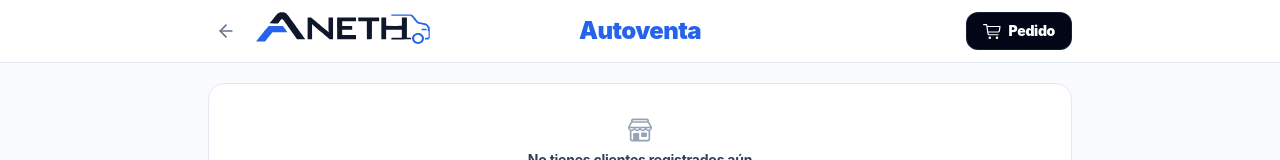
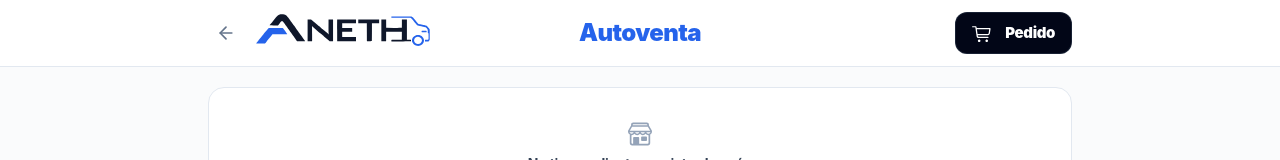
Before and after one commit to distribuidoraneth/app, a Next.js app: page /pedido in a window 1280 px wide. Shown: the top 160 px of the page. Built offline with nearby package versions, Linux system fonts and the light colour scheme; no server answers; the database is empty; a web font is replaced by a local one.

Commit message:
style(pedido): separar icono de texto y aumentar tamano de fuente en boton Pedido

```diff
--- a/src/app/pedido/page.tsx
+++ b/src/app/pedido/page.tsx
@@ -164,12 +164,12 @@ function StandaloneOrderContent() {
             <button
               type="button"
               onClick={() => setIsCartOpen(true)}
-              className="relative px-3.5 sm:px-4 py-2 bg-slate-950 hover:bg-slate-900 active:scale-95 text-white rounded-xl shadow-xs border border-slate-800/80 transition-all flex items-center gap-2 text-xs sm:text-sm font-black cursor-pointer select-none group"
+              className="relative px-4 sm:px-4.5 py-2 sm:py-2.5 bg-slate-950 hover:bg-slate-900 active:scale-95 text-white rounded-xl shadow-xs border border-slate-800/80 transition-all flex items-center gap-3 text-sm sm:text-[15px] font-black cursor-pointer select-none group"
             >
-              <div className="relative flex items-center justify-center">
-                <AppleCartIcon size={18} className="text-white shrink-0 group-hover:scale-105 transition-transform" />
+              <div className="relative flex items-center justify-center mr-0.5">
+                <AppleCartIcon size={19} className="text-white shrink-0 group-hover:scale-105 transition-transform" />
                 {(cartTotalJavas > 0 || cartTotalUnits > 0) && (
-                  <span className="absolute -top-2 -right-2.5 min-w-[18px] h-[18px] px-1 bg-blue-600 text-white text-[10px] font-black rounded-full flex items-center justify-center border-2 border-slate-950 shadow-xs tabular-nums animate-in zoom-in-75 duration-150">
+                  <span className="absolute -top-2 -right-2 min-w-[18px] h-[18px] px-1 bg-blue-600 text-white text-[10px] font-black rounded-full flex items-center justify-center border-2 border-slate-950 shadow-xs tabular-nums animate-in zoom-in-75 duration-150">
                     {cart.length}
                   </span>
                 )}
```
